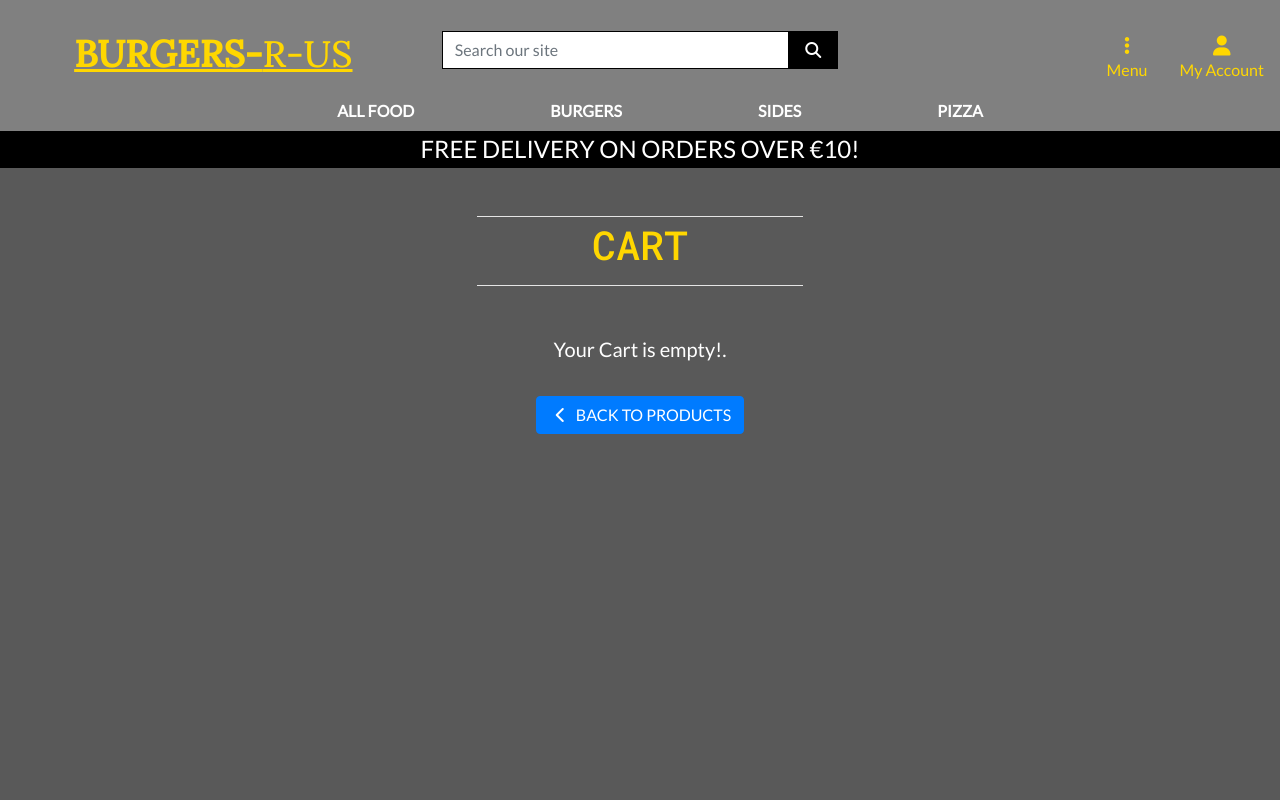
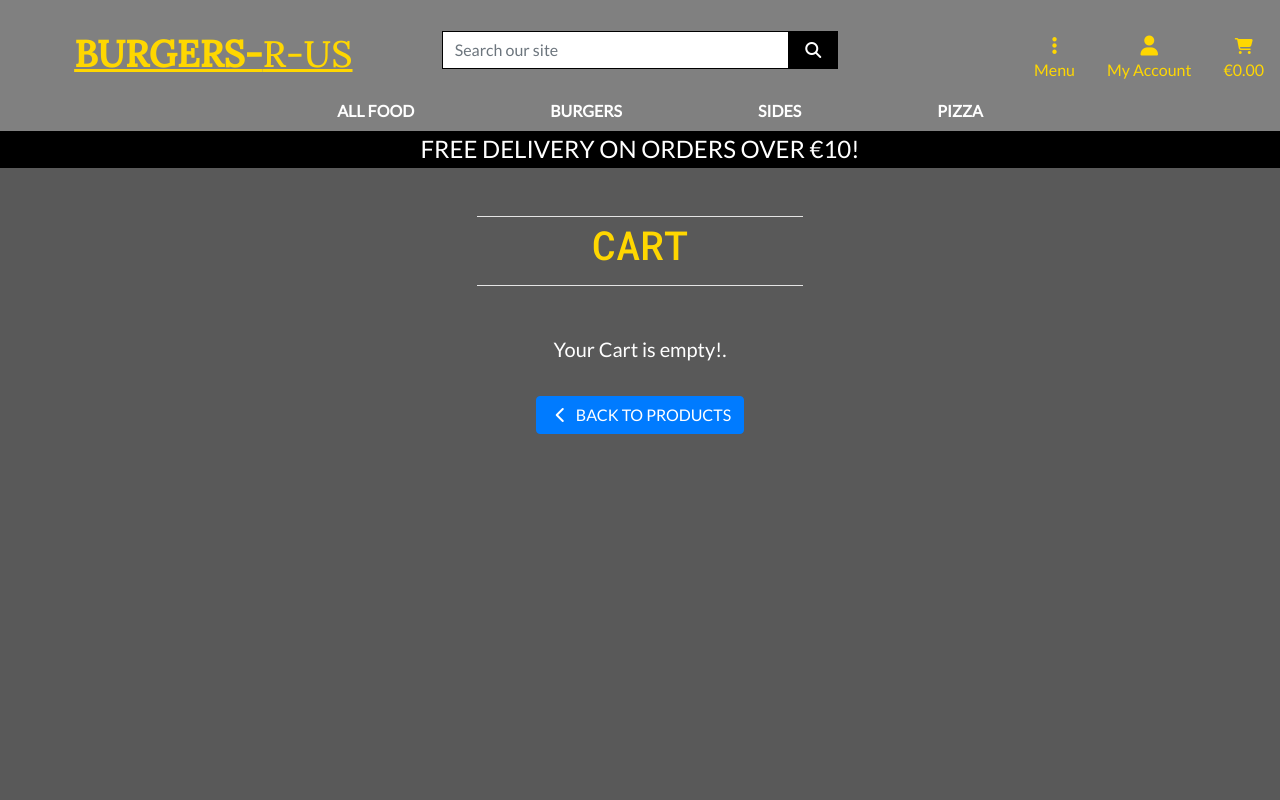
Before and after one commit to seanj06/Burgers-R-Us-P5, a Django app: page /cart/ in a window 1280 px wide. Run offline with Django 3.2, Linux system fonts and the light colour scheme; some libraries are stand-ins or nearby versions.

Commit message:
Move cart out and add home icon to menu dropdown

```diff
--- a/static/css/base.css
+++ b/static/css/base.css
@@ -93,6 +93,10 @@ body {
 .dropdown-menu>a {
     color: white;
     text-decoration: underline;
+}
+
+.main-menu:hover {
+    color: gold;
 }
 
 
--- a/templates/base.html
+++ b/templates/base.html
@@ -96,16 +96,10 @@
                                 </div>
                             </a>
                             <!-- Cart -->
-                            <a class="dropdown-item" href="{% url 'cart_home'%}">
+                            <a class="dropdown-item" href="{% url 'home'%}">
                                 <div class="text-center">
-                                    <div><i class="fas fa-shopping-cart"></i></div>
-                                    <p class="my-0">
-                                        {% if grand_total %}
-                                        €{{ grand_total|floatformat:2 }}
-                                        {% else %}
-                                        €0.00
-                                        {% endif %}
-                                    </p>
+                                    <div><i class="fas fa-home"></i></div>
+                                    <p class="my-0">Home</p>
                                 </div>
                             </a>
                         </div>
@@ -135,6 +129,18 @@
                             {% endif %}
                         </div>
                     </div>
+                    <a class="dropdown mt-3 nav-link main-menu" href="{% url 'cart_home' %}">
+                        <div class="text-center">
+                            <div><i class="fas fa-shopping-cart"></i></div>
+                            <p class="my-0">
+                                {% if grand_total %}
+                                €{{ grand_total|floatformat:2 }}
+                                {% else %}
+                                €0.00
+                                {% endif %}
+                            </p>
+                        </div>
+                    </a>
                 </div>
             </div>
         </div>
```
